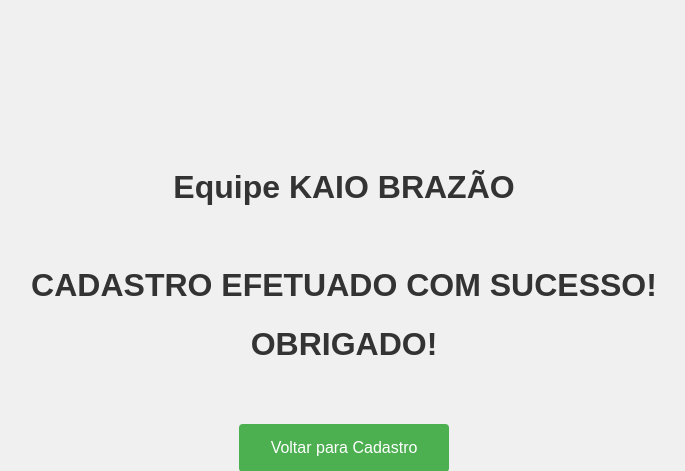
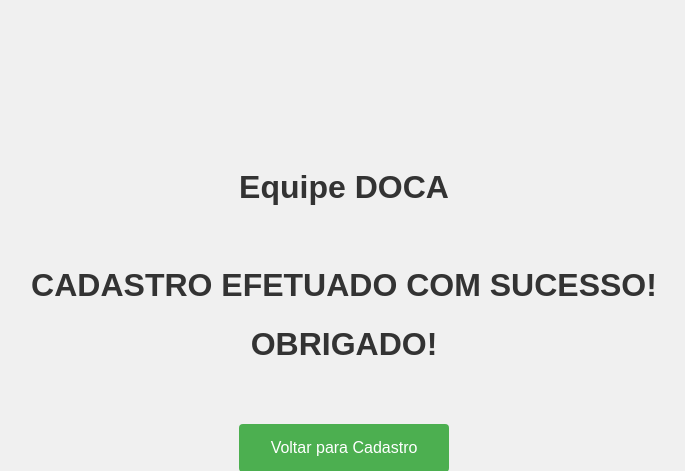
Before and after one commit to rodrigowilton/equipevaval, a Django app: page / in a window 1280 px wide. Shown: the top 471 px of the page, without its empty margins (296-981 px from the left). Run offline with Django 5.2, Linux system fonts and the light colour scheme.

Commit message:
eqipe doca

```diff
--- a/app/templates/create_appbanco.html
+++ b/app/templates/create_appbanco.html
@@ -102,7 +102,7 @@
 </head>
 <body>
     <div class="container mt-5">
-        <h1>Equipe KAIO BRAZÃO</h1>
+        <h1>Equipe DOCA</h1>
         <h2>Seja mais um nessa luta!</h2>
         <form id="formSalvar" method="post" class="needs-validation" novalidate>
             {% csrf_token %}
--- a/app/templates/index.html
+++ b/app/templates/index.html
@@ -36,7 +36,7 @@
 </head>
 <body>
     <br><br><br><br><br>
-    <h1>Equipe KAIO BRAZÃO</h1>
+    <h1>Equipe DOCA</h1>
     <br>
     <h1>CADASTRO EFETUADO COM SUCESSO!</h1>
     <h1>OBRIGADO!</h1>
```
